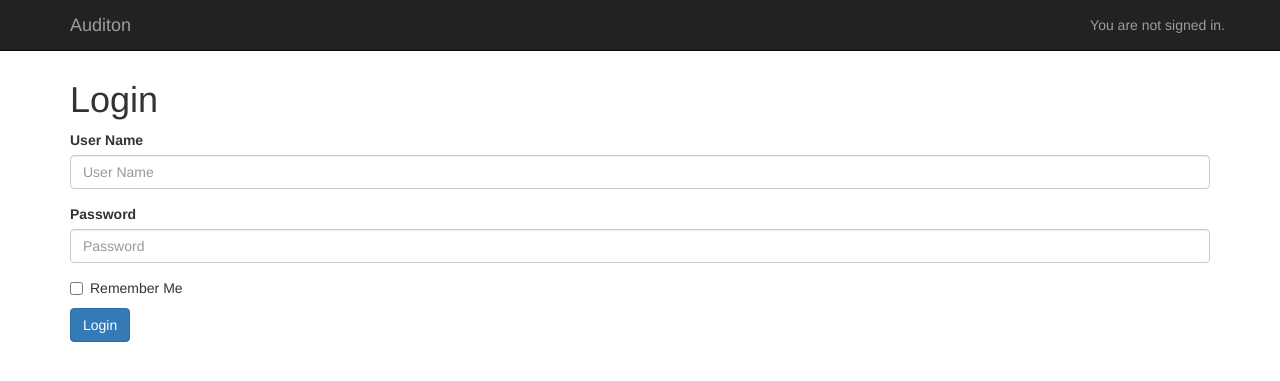
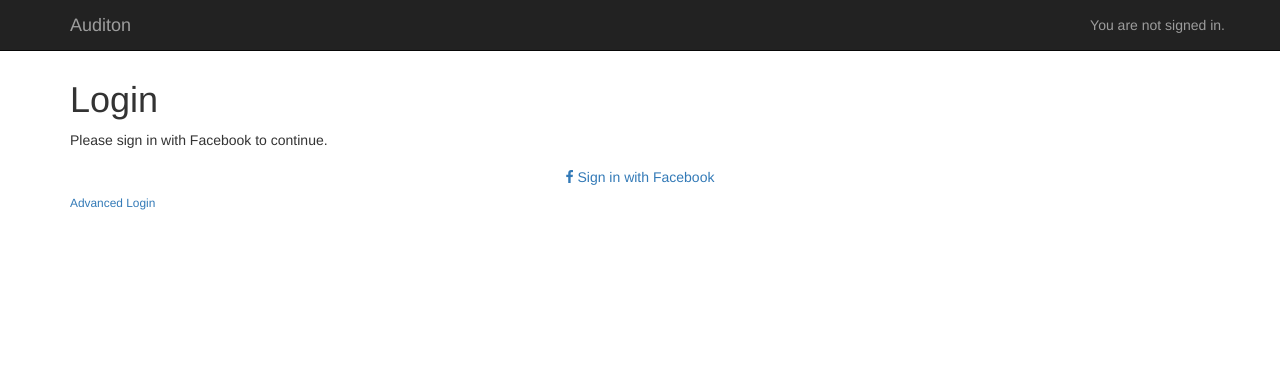
Before and after one commit to JamesP2/Audition, a Flask app: page /login in a window 1280 px wide. Shown: the top 381 px of the page. Run offline with Flask 2, Linux system fonts and the light colour scheme; parts of the project's set-up code (start-up, migrations or seed data) failed here and were passed over; some libraries are stand-ins or nearby versions.

Commit message:
Facebook auth working. Closes #7

```diff
--- a/audition/templates/layout.html
+++ b/audition/templates/layout.html
@@ -3,7 +3,7 @@
     <title>AuditionSlot</title>
     <link rel="stylesheet" href="{{ url_for('static', filename='css/bootstrap.min.css') }}" />
     <link rel="stylesheet" href="{{ url_for('static', filename='css/site.css') }}" />
-
+    {% block css %}{% endblock %}
 </head>
 <body>
     <nav class="navbar navbar-inverse navbar-fixed-top">
--- a/audition/templates/login.html
+++ b/audition/templates/login.html
@@ -1,6 +1,30 @@
 {% extends "layout.html" %}
+{% block css %}
+    <link rel="stylesheet" href="{{ url_for('static', filename='css/font-awesome.min.css') }}" />
+    <link rel="stylesheet" href="{{ url_for('static', filename='css/bootstrap-social.css') }}" />
+{% endblock %}
 {% block body %}
+    <script type="text/javascript">
+        function showAdvancedLogin() {
+            $('#loginDiv').slideDown();
+            $('#advancedLogin').fadeOut();
+        }
+    </script>
     <h1>Login</h1>
+    <p>Please sign in with Facebook to continue.</p>
+    <div class="row">
+        <div class="col-md-4"></div>
+        <div class="col-md-4">
+            <a class="btn btn-block btn-social btn-facebook" href="{{ url_for('facebook_login', next='/') }}">
+                <span class="fa fa-facebook"></span> Sign in with Facebook
+            </a>
+        </div>
+        <div class="col-md-4"></div>
+    </div>
+    <div class="row">
+        <div class="col-md-3"></div>
+        <div class="col-md-6">
+            <div id="loginDiv" style="display: none;">
                 <form action="" method="post">
                     <div class="form-group">
                         <label for="exampleInputEmail1">User Name</label>
@@ -17,4 +41,10 @@
                     </div>
                     <button type="submit" class="btn btn-primary">Login</button>
                 </form>
+            </div>
+        </div>
+        <div class="col-md-3"></div>
+    </div>
+    <p class="small" id="advancedLogin"><a href="#" onclick="showAdvancedLogin()">Advanced Login</a> </p>
+
 {% endblock %}
--- a/audition/views.py
+++ b/audition/views.py
@@ -1,6 +1,6 @@
-from flask import g, render_template, request, flash, redirect, url_for
+from flask import g, render_template, request, session, flash, redirect, url_for
 from flask_login import login_required, current_user, login_user, logout_user
-from audition import app, login_manager
+from audition import app, facebook, login_manager
 from audition.models import *
 
 
@@ -34,6 +34,56 @@
 def logout():
     logout_user()
     return redirect(url_for('index'))
+
+
+@app.route('/facebookLogin')
+def facebook_login():
+    return facebook.authorize(callback=url_for('facebook_authorized',
+                              next=request.args.get('next') or request.referrer or None,
+                              _external=True))
+
+
+@app.route('/facebookAuthorized')
+@facebook.authorized_handler
+def facebook_authorized(resp):
+    if resp is None:
+        return 'Access denied: reason=%s error=%s' % (
+            request.args['error_reason'],
+            request.args['error_description']
+        )
+
+    session['oauth_token'] = (resp['access_token'], '')
+    me = facebook.get('/me', data={
+        'fields': 'first_name,last_name,id'
+    })
+
+    provider = UserProvider.query.filter_by(user_uid=me.data['id'], provider_id='facebook').first()
+
+    if provider is not None:
+        login_user(provider.user)
+
+    else:
+        new_username = (me.data['first_name'] + '_' + me.data['last_name']).lower()
+        count = 1
+
+        while User.query.filter_by(username=new_username).first() is not None:
+            new_username = (me.data['first_name'] + '_' + me.data['last_name'] + str(count)).lower()
+            count += 1
+
+        new_user = User(first_name=me.data['first_name'], last_name=me.data['last_name'], username=new_username)
+        new_user.providers.append(UserProvider(user_uid=me.data['id'], provider_id='facebook'))
+
+        db.session.add(new_user)
+        db.session.commit()
+
+        login_user(new_user)
+
+        return redirect(request.args.get('next') or url_for('index'))
+
+
+@facebook.tokengetter
+def get_facebook_oauth_token():
+    return session.get('oauth_token')
 
 
 @app.before_request
--- a/setup.py
+++ b/setup.py
@@ -3,10 +3,11 @@
 setup(
     name='audition',
     version='',
-    packages=[''],
+    packages=['audition'],
     url='',
     license='',
     author='James Phillips',
     author_email='james@jp2.me.uk',
+    include_package_data=True,
     description='Audition Management', requires=['flask', 'flask_login', 'flask_sqlalchemy']
 )
```
Also changed, not shown: audition/__init__.py (+15 -2 lines), audition/models.py (+10 -1 lines), config.sample.py (+8 -2 lines), 1 other file. Lines whose indentation alone changed are shown as unchanged.
